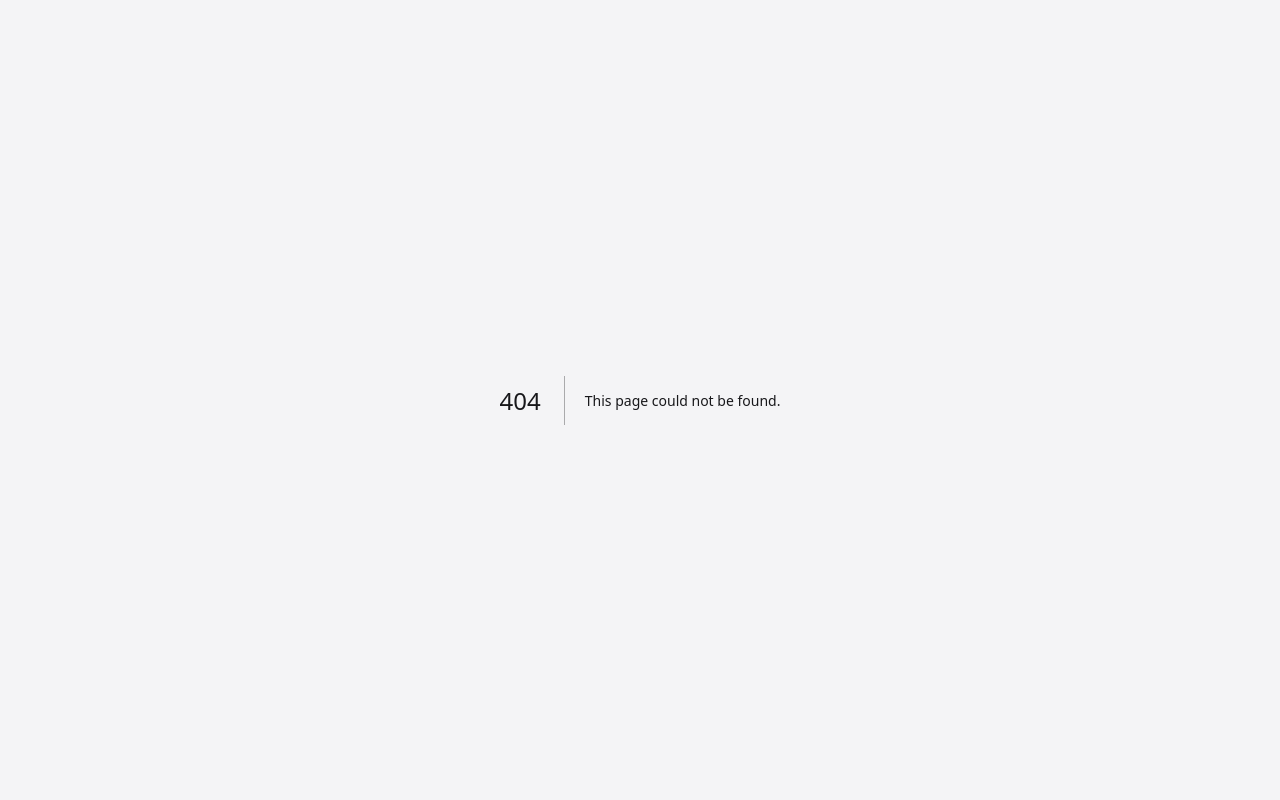
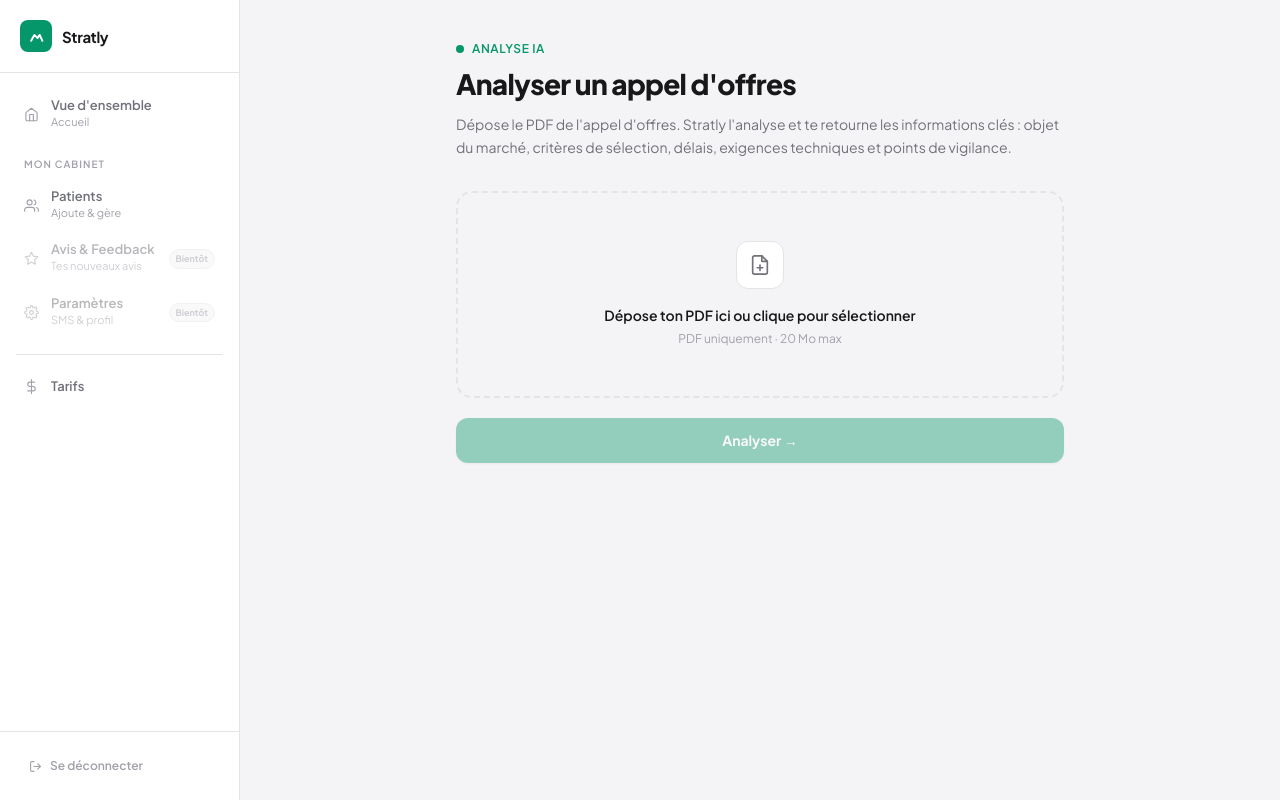
Before and after one commit to noagoncalvesberrichi-arch/GrowthOS, a Next.js app: page /dashboard/analyser in a window 1280 px wide. Before the commit this address had no page. Built offline with nearby package versions, Linux system fonts and the light colour scheme; no server answers.

Commit message:
feat: page analyser AO - ossature upload PDF

```diff
--- /dev/null
+++ b/app/(dashboard)/dashboard/analyser/UploadForm.tsx
@@ -0,0 +1,73 @@
+'use client'
+
+import { useState, useRef } from 'react'
+
+export function UploadForm() {
+  const [file, setFile] = useState<File | null>(null)
+  const inputRef = useRef<HTMLInputElement>(null)
+
+  const handleChange = (e: React.ChangeEvent<HTMLInputElement>) => {
+    const selected = e.target.files?.[0] ?? null
+    setFile(selected)
+  }
+
+  const handleSubmit = (e: React.FormEvent) => {
+    e.preventDefault()
+    // Traitement à implémenter
+  }
+
+  return (
+    <form onSubmit={handleSubmit} className="space-y-5">
+      {/* Drop zone */}
+      <div
+        onClick={() => inputRef.current?.click()}
+        className="cursor-pointer border-2 border-dashed border-border hover:border-accent rounded-2xl px-8 py-12 flex flex-col items-center justify-center text-center transition-colors duration-200 bg-background hover:bg-accent-subtle/30"
+      >
+        <div className="w-12 h-12 rounded-xl bg-surface border border-border flex items-center justify-center mb-4">
+          <svg width="22" height="22" viewBox="0 0 24 24" fill="none" stroke="currentColor" strokeWidth="1.8" strokeLinecap="round" strokeLinejoin="round" className="text-text-muted">
+            <path d="M14 2H6a2 2 0 00-2 2v16a2 2 0 002 2h12a2 2 0 002-2V8z" />
+            <polyline points="14 2 14 8 20 8" />
+            <line x1="12" y1="18" x2="12" y2="12" />
+            <line x1="9" y1="15" x2="15" y2="15" />
+          </svg>
+        </div>
+
+        {file ? (
+          <>
+            <p className="font-syne text-[14px] font-semibold text-text">{file.name}</p>
+            <p className="font-syne text-[12px] text-text-subtle mt-1">
+              {(file.size / 1024 / 1024).toFixed(2)} Mo · Cliquer pour changer
+            </p>
+          </>
+        ) : (
+          <>
+            <p className="font-syne text-[14px] font-semibold text-text">
+              Dépose ton PDF ici ou clique pour sélectionner
+            </p>
+            <p className="font-syne text-[12px] text-text-subtle mt-1">PDF uniquement · 20 Mo max</p>
+          </>
+        )}
+
+        <input
+          ref={inputRef}
+          type="file"
+          accept=".pdf,application/pdf"
+          onChange={handleChange}
+          className="hidden"
+        />
+      </div>
+
+      <button
+        type="submit"
+        disabled={!file}
+        className="group relative w-full py-3 bg-accent hover:bg-accent-dark text-white font-syne font-bold text-[14px] rounded-xl transition-all duration-200 overflow-hidden shadow-card disabled:opacity-40 disabled:cursor-not-allowed"
+      >
+        <span
+          aria-hidden="true"
+          className="absolute inset-0 -translate-x-full group-hover:translate-x-full transition-transform duration-700 bg-gradient-to-r from-transparent via-white/15 to-transparent"
+        />
+        <span className="relative">Analyser →</span>
+      </button>
+    </form>
+  )
+}
--- /dev/null
+++ b/app/(dashboard)/dashboard/analyser/page.tsx
@@ -0,0 +1,28 @@
+import { UploadForm } from './UploadForm'
+
+export const metadata = { title: "Analyser un appel d'offres — Stratly" }
+
+export default function AnalyserPage() {
+  return (
+    <div className="max-w-2xl mx-auto px-8 py-10">
+
+      <div className="mb-8">
+        <div className="flex items-center gap-2 mb-2">
+          <div className="w-2 h-2 rounded-full bg-accent" />
+          <span className="font-syne text-[12px] font-semibold text-accent uppercase tracking-wider">
+            Analyse IA
+          </span>
+        </div>
+        <h1 className="font-syne text-[28px] font-extrabold text-text tracking-tight leading-tight mb-3">
+          Analyser un appel d&apos;offres
+        </h1>
+        <p className="font-syne text-[14px] text-text-muted leading-relaxed">
+          Dépose le PDF de l&apos;appel d&apos;offres. Stratly l&apos;analyse et te retourne les informations clés : objet du marché, critères de sélection, délais, exigences techniques et points de vigilance.
+        </p>
+      </div>
+
+      <UploadForm />
+
+    </div>
+  )
+}
```
